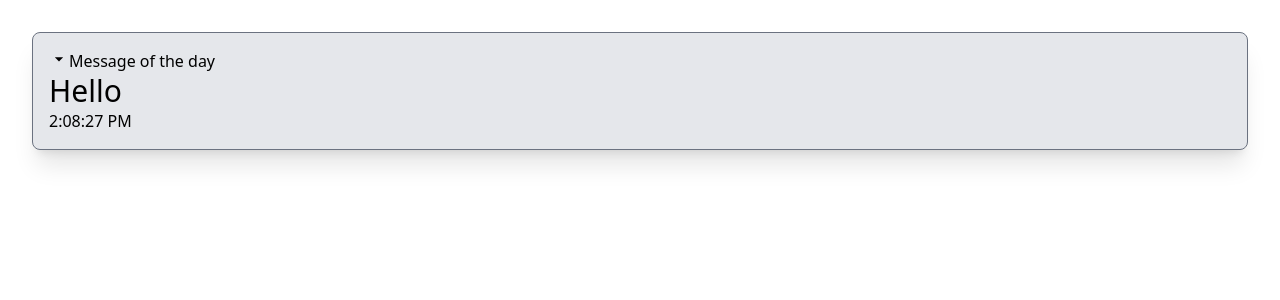
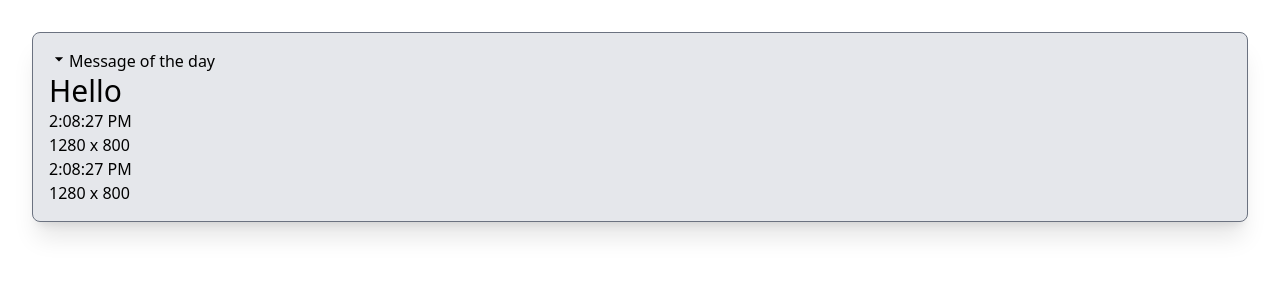
Before and after one commit to srutz/reactempty, a React (Vite) app: page / in a window 1280 px wide. Shown: the top 300 px of the page. Built offline with nearby package versions, Linux system fonts and the light colour scheme.

Commit message:
use windowsize

```diff
--- a/src/App.tsx
+++ b/src/App.tsx
@@ -6,7 +6,29 @@ export function App() {
         <FoldPanel message="Message of the day">
             <div className="text-3xl">Hello</div>
             <Clock></Clock>
+            <WindowSize></WindowSize>
+            <Clock></Clock>
+            <WindowSize></WindowSize>
         </FoldPanel>
+    )
+}
+
+export function WindowSize() {
+    console.log("render windowsize")
+    const [ size, setSize ] = useState({
+        width: window.innerWidth, height: window.innerHeight })
+    useEffect(() => {
+        const l = () => {
+            console.log("window resized")
+            setSize({ width: window.innerWidth, height: window.innerHeight })
+        }
+        window.addEventListener("resize", l)
+        return () => {
+            window.removeEventListener("resize", l)
+        }
+    }, [])
+    return (
+        <div>{size.width} x {size.height}</div>
     )
 }
 
@@ -15,7 +37,7 @@ export function Clock() {
     useEffect(() => {
         // run when mounted
         const i = setInterval(() => {
-            console.log("setting date")
+            //console.log("setting date")
             setTime(new Date())
         }, 1_000) // every 1000 millis
         // end of run when mounted
```
